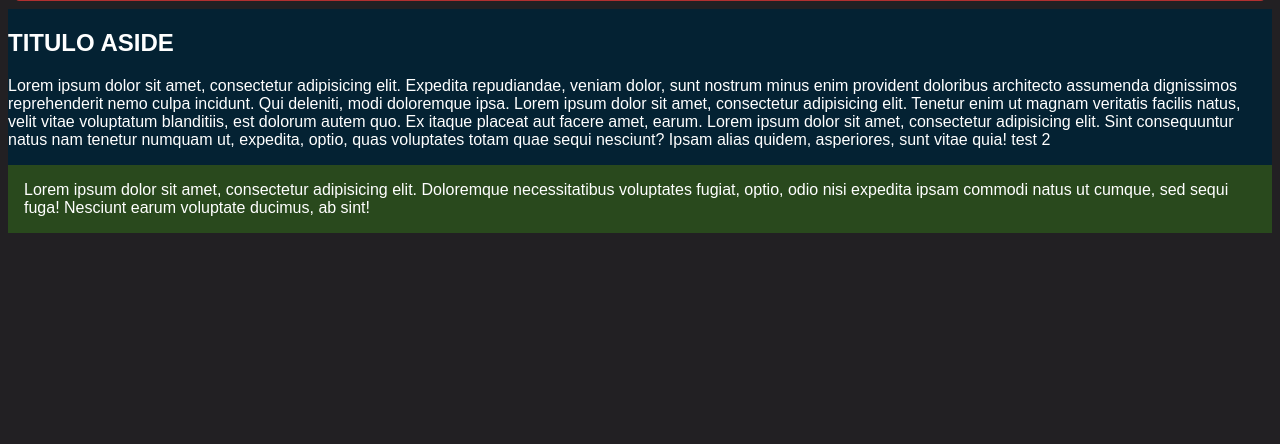
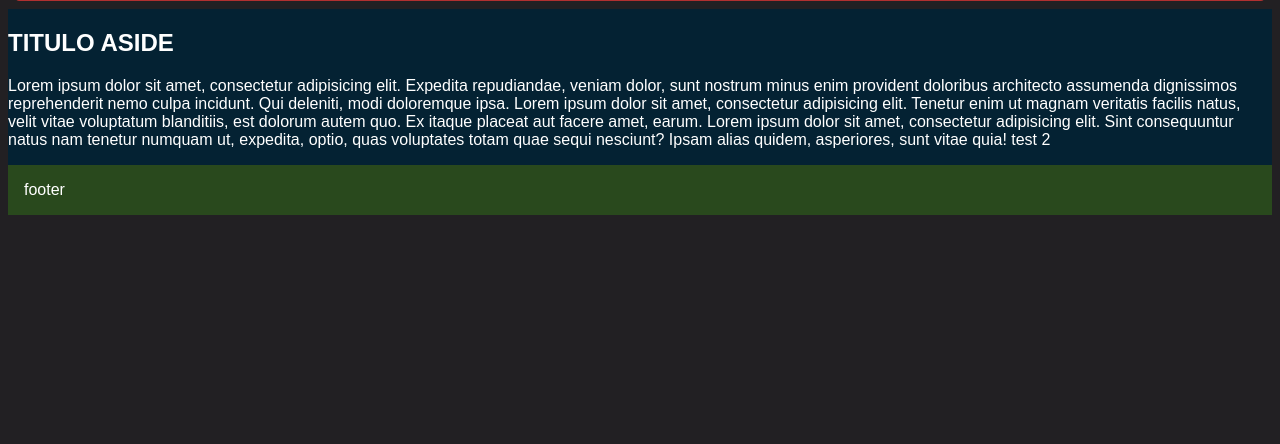
Before and after one commit to rodrigo44441/blog, a Django app: template apps/posts/templates/post/index.html in a window 1280 px wide. Shown: the part 356-800 px from the top of the page. Run offline with Django 3.2, Linux system fonts and the light colour scheme; the template is opened without the code that fills it, so the values that code supplies are empty; parts of the project's set-up code (start-up, migrations or seed data) failed here and were passed over.

Commit message:
restaruando base de datos 6

```diff
--- a/apps/posts/templates/base.html
+++ b/apps/posts/templates/base.html
@@ -12,13 +12,13 @@
 	<header>
 		<a href="http://www.google.com"><img src="https://encrypted-tbn3.gstatic.com/images?q=tbn:ANd9GcTmYTBvlcQDa7Hx9MsmT9GcECzKlO1AbFwHuoMZBTAf05CD7WaV" alt=""/></a>
 	</header>
-    <nav class="menu">MENU 2</nav>
+    <nav class="menu">MENU 3</nav>
 	{% block content %}
 
 	{% endblock content %}
 
 	<footer>
-      <div class="footer"> Lorem ipsum dolor sit amet, consectetur adipisicing elit. Doloremque necessitatibus voluptates fugiat, optio, odio nisi expedita ipsam commodi natus ut cumque, sed sequi fuga! Nesciunt earum voluptate ducimus, ab sint!</div>
+      <div class="footer"> footer </div>
     </footer>
 	{% block js %}{% endblock js %}
 </body>
```
